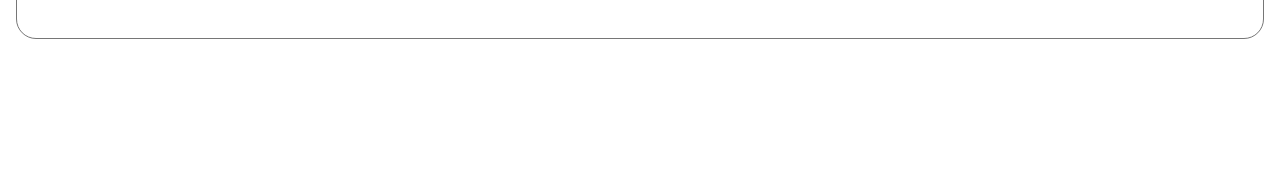
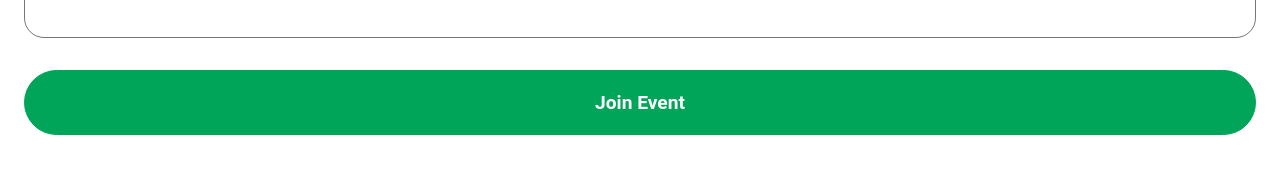
Before and after one commit to ticinovicsara/SportsBud, a React (Vite) app in the folder apps/frontend/: page /event/1 in a window 1280 px wide. Shown: the part 1693-1867 px from the top of the page. Before the commit the page ends 1831 px from the top, so only its background shows below. Built offline with nearby package versions, Linux system fonts and the light colour scheme.

Commit message:
add join event button

```diff
--- a/apps/frontend/src/components/EventDetails/EventParticipantsCard/EventParticipantBox/EventParticipantBox.jsx
+++ b/apps/frontend/src/components/EventDetails/EventParticipantsCard/EventParticipantBox/EventParticipantBox.jsx
@@ -3,7 +3,6 @@ import styles from './eventParticipantBox.module.css';
 
 const EventParticipantBox = ({ participantId }) => {
   const participantData = getUserById(participantId);
-  console.log(participantData);
 
   if (!participantData) return <p>Participant not found.</p>;
 
--- a/apps/frontend/src/pages/EventDetailsPage/EventDetailsPage.jsx
+++ b/apps/frontend/src/pages/EventDetailsPage/EventDetailsPage.jsx
@@ -7,13 +7,19 @@ import {
   EventInfo,
   EventOrganizerCard,
   EventParticipantsCard,
+  SubmitButton,
 } from '../../components';
+import { toast } from 'react-toastify';
 
 function EventDetailsPage() {
   const { id } = useParams();
   const event = getEventById(Number(id));
 
   if (!event) return <p>Event nije pronadjen.</p>;
+
+  function handleJoinEvent() {
+    toast.success('You have successfully joined the event!');
+  }
 
   return (
     <div className={styles['event-details-page']}>
@@ -27,6 +33,9 @@ function EventDetailsPage() {
 
         <EventParticipantsCard participants={event.participants} maxPlayers={event.maxPlayers} />
       </div>
+      <SubmitButton variant="primary" onClick={handleJoinEvent}>
+        Join Event
+      </SubmitButton>
     </div>
   );
 }
--- a/apps/frontend/src/pages/EventDetailsPage/eventDetailsPage.module.css
+++ b/apps/frontend/src/pages/EventDetailsPage/eventDetailsPage.module.css
@@ -1,7 +1,7 @@
 .event-details-page {
   width: 100%;
   box-sizing: border-box;
-  padding: 1em;
+  padding: 1.5em;
 }
 
 .header-image {
@@ -15,4 +15,5 @@
   align-items: center;
   gap: 0.5em;
   width: 100%;
+  margin-bottom: 2em;
 }
```
